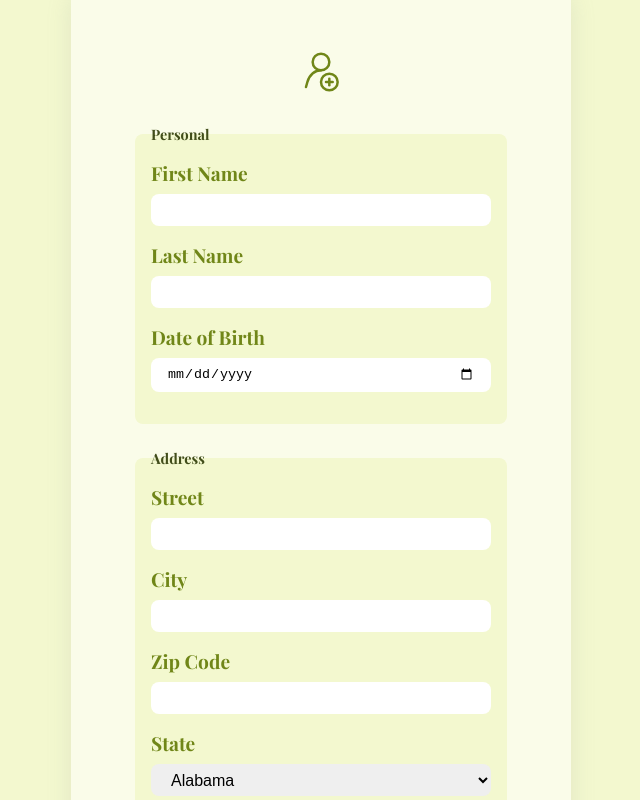
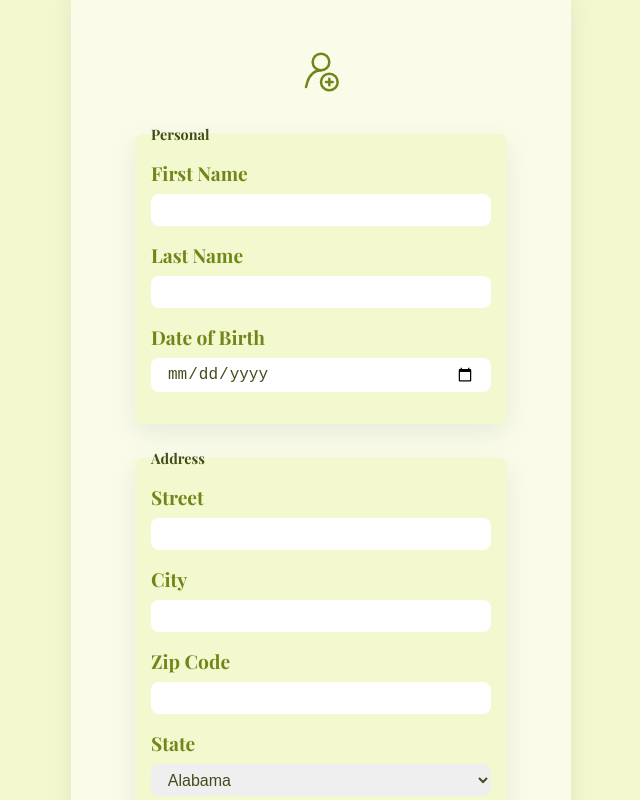
Before and after one commit to JaRoD41/hrnet, a React (Vite) app: page / in a window 1280 px wide. Shown: the part 160-960 px from the top of the page, without its empty margins (319-959 px from the left). Built offline with nearby package versions, Linux system fonts and the light colour scheme; a web font is replaced by a local one.

Commit message:
form style ok

```diff
--- a/src/components/Form/Form.css
+++ b/src/components/Form/Form.css
@@ -23,6 +23,8 @@
   line-height: 2rem;
   border-radius: 0.5rem;
   padding: 0 1rem;
+  color: var(--darker);
+  font-size: 1rem;
 }
 
 .create-employee--ico {
@@ -62,6 +64,7 @@ fieldset {
   border-radius: 0.5rem;
   padding: 1rem;
   margin-bottom: 1.5rem;
+  box-shadow: rgba(154, 165, 149, 0.2) 0px 8px 24px;
 }
 
 .save-button {
--- a/src/components/Select/Select.css
+++ b/src/components/Select/Select.css
@@ -1,9 +1,12 @@
-#State-select, #Department-select {
+#State-select,
+#Department-select {
     border: none;
     height: 2rem;
     border-radius: 0.5rem;
-    padding: 0 1rem;
     width: 100%;
     font-size: 1rem;
     margin-top: 0.5rem;
+    padding-right: 3em;
+    padding-left: 0.8em;
+    color: var(--darker)
 }
--- a/src/components/Select/Select.jsx
+++ b/src/components/Select/Select.jsx
@@ -19,6 +19,7 @@ const Select = ({ label, name, options }) => {
         <select
           id={`${label}-select`}
           name={name}
+          className={`${label}-select`}
           autoComplete="off"
           aria-required="true"
         >
```
